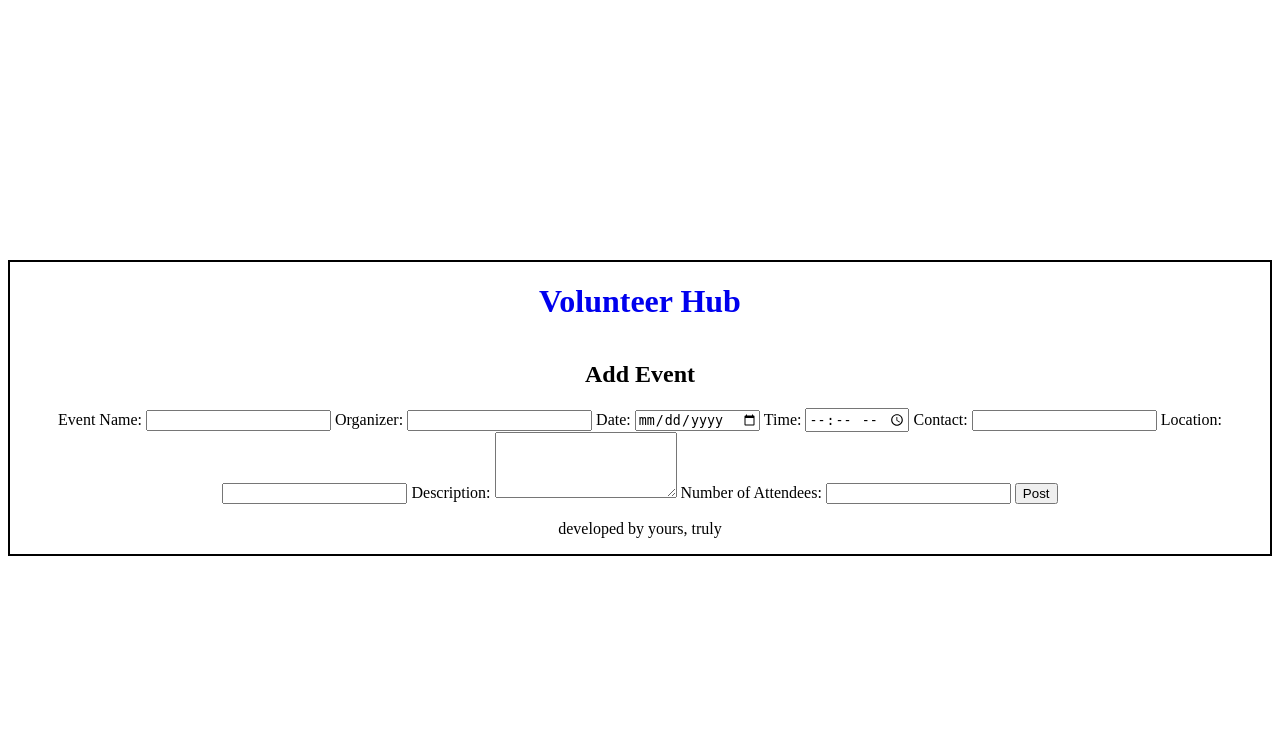
After one commit to software-students-fall2023/2-web-app-exercise-recursion-n-1, a Flask app: page /add_event in a window 1280 px wide. The commit adds this page. Shown: the top 744 px of the page. Run offline with Flask 3, Linux system fonts and the light colour scheme; parts of the project's set-up code (start-up, migrations or seed data) failed here and were passed over.

Commit message:
template for add_event and functionality

```diff
--- a/app.py
+++ b/app.py
@@ -24,11 +24,38 @@ def login():
 def register():
     return render_template('register.html')
 
-@app.route('/events', methods=['POST'])
+@app.route('/events', methods=['GET', 'POST'])
 def event():
     docs = db['event'].find({}).sort("created_at", -1)
     return render_template('events.html', docs=docs)
 
+@app.route('/add_event', methods=['GET', 'POST'])
+def add_event():
+     if request.method == 'POST':
+        event_name = request.form.get('eventName')
+        organizer = request.form.get('organizer')
+        date = request.form.get('date')
+        time = request.form.get('time')
+        point_of_contact = request.form.get('pointOfContact')
+        location = request.form.get('location')
+        description = request.form.get('description')
+        num_of_ppl = request.form.get('numOfPpl')
+
+        new_event = {
+            "eventName": event_name,
+            "organizer": organizer,
+            "date": date,
+            "time": time,
+            "pointOfContact": point_of_contact,
+            "location": location,
+            "description": description,
+            "numOfPpl": num_of_ppl,
+        }
+        db['event'].insert_one(new_event)
+        return redirect(url_for('event'))
+
+     return render_template('add_event.html')
+
 if __name__ == "__main__":
     PORT = os.getenv('PORT', 8000)
     app.run(host='0.0.0.0', port=PORT)
--- a/static/css/style.css
+++ b/static/css/style.css
@@ -27,7 +27,6 @@ body{
   flex-direction: row;
   justify-content: center; /* align along the flex direction */
   align-items: center; /* align across the flex direction */
-  position: fixed;
 }
 
 .btn{
--- /dev/null
+++ b/templates/add_event.html
@@ -0,0 +1,25 @@
+{% extends 'base.html' %}
+
+{% block content %}
+  <h2>Add Event</h2>
+    <form action="{{ url_for('add_event') }}" method="post">
+        <label for="eventName">Event Name:</label>
+        <input type="text" id="eventName" name="eventName" required>
+        <label for="organizer">Organizer:</label>
+        <input type="text" id="organizer" name="organizer" required>
+        <label for="date">Date:</label>
+        <input type="date" id="date" name="date" required>
+        <label for="time">Time:</label>
+        <input type="time" id="time" name="time" required>
+        <label for="pointOfContact">Contact:</label>
+        <input type="email" id="pointOfContact" name="pointOfContact" required>
+        <label for="location">Location:</label>
+        <input type="text" id="location" name="location" required>
+        <label for="description">Description:</label>
+        <textarea id="description" name="description" rows="4" required></textarea>
+        <label for="numOfPpl">Number of Attendees:</label>
+        <input type="number" id="numOfPpl" name="numOfPpl" required>
+        <button class="post-btn">Post</button>
+      </form>
+
+{% endblock %}
--- a/templates/base.html
+++ b/templates/base.html
@@ -27,7 +27,6 @@
         </footer>
 
 
-
     </div>
 
 </body>
```
Also changed, not shown: templates/events.html (+11 -14 lines).
